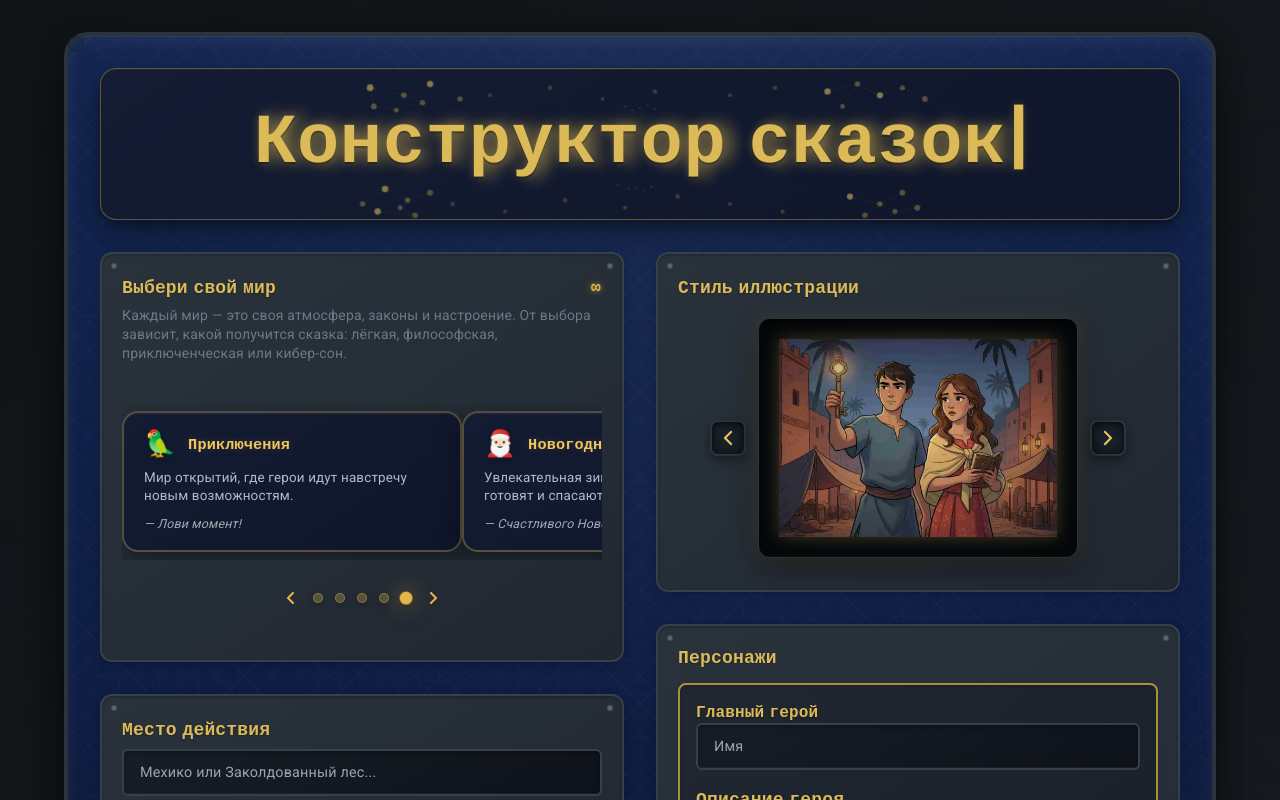
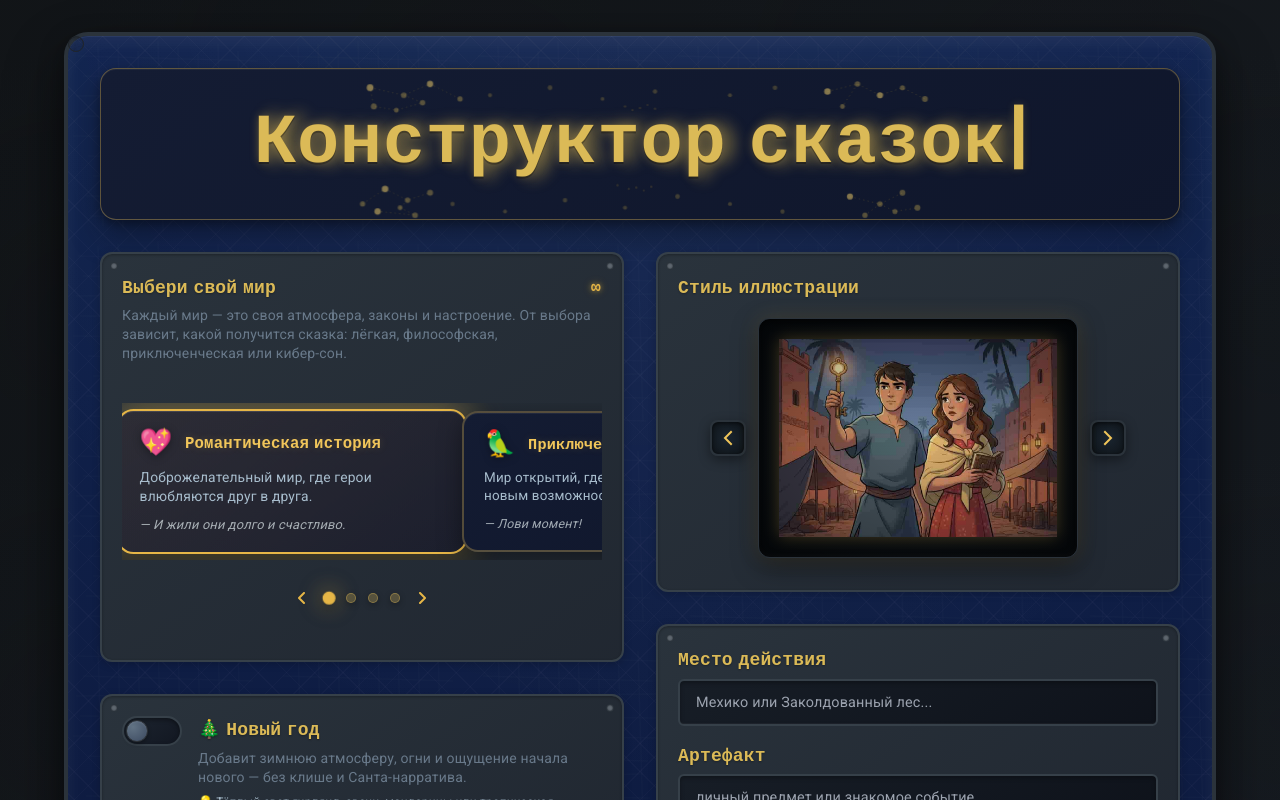
Before and after one commit to aukenbro1-crypto/fairy-tailer, a React (Vite) app: page / in a window 1280 px wide. Built offline with nearby package versions, Linux system fonts and the light colour scheme; the HTML template or start-up script is replaced by a standard one.

Commit message:
Reverted to commit e6a4124b870db3271214d5230e88ce40bce1025d

```diff
--- a/index.html
+++ b/index.html
@@ -4,26 +4,22 @@
     <meta charset="UTF-8" />
     <meta name="viewport" content="width=device-width, initial-scale=1.0" />
     <title>Create your own story</title>
-    <meta name="description" content="Стань главным героем в любимой сказке">
+    <meta name="description" content="Создавай захватывающую историю о себе и близких">
     <meta name="author" content="Lovable" />
 
-
-
+    <meta property="og:title" content="Create your own story" />
+    <meta property="og:description" content="Создавай захватывающую историю о себе и близких" />
     <meta property="og:type" content="website" />
     <meta property="og:image" content="https://lovable.dev/opengraph-image-p98pqg.png" />
 
     <meta name="twitter:card" content="summary_large_image" />
     <meta name="twitter:site" content="@lovable_dev" />
-
-
+    <meta name="twitter:title" content="Create your own story" />
+    <meta name="twitter:description" content="Создавай захватывающую историю о себе и близких" />
     <meta name="twitter:image" content="https://lovable.dev/opengraph-image-p98pqg.png" />
 
     <link href="https://fonts.googleapis.com/css2?family=Orbitron:wght@400;700;900&family=Roboto:wght@300;400;500;700;900&display=swap" rel="stylesheet">
-    <meta property="og:title" content="Create your own story">
-  <meta name="twitter:title" content="Create your own story">
-  <meta property="og:description" content="Стань главным героем в любимой сказке">
-  <meta name="twitter:description" content="Стань главным героем в любимой сказке">
-</head>
+  </head>
 
   <body>
     <div id="root"></div>
--- a/src/pages/Index.tsx
+++ b/src/pages/Index.tsx
@@ -128,6 +128,7 @@ const CompassSelector: React.FC<CompassSelectorProps> = ({
 const WEBHOOK_URL = "https://hook.eu2.make.com/c9pm5jrx6t7ki3ir3qq1e7822cai2bz9";
 interface FormData {
   world: string;
+  newyear_mode: boolean;
   location: string;
   artifact: string;
   length_target: number;
@@ -162,18 +163,18 @@ interface FormData {
 // World options for the new "Choose Your World" section
 const WORLDS = [
   {
+    value: 'disney_light',
+    emoji: '💖',
+    title: 'Романтическая история',
+    description: 'Доброжелательный мир, где герои влюбляются друг в друга.',
+    tagline: '— И жили они долго и счастливо.'
+  },
+  {
     value: 'adventure_classic',
     emoji: '🦜',
     title: 'Приключения',
     description: 'Мир открытий, где герои идут навстречу новым возможностям.',
     tagline: '— Лови момент!'
-  },
-  {
-    value: 'new_year',
-    emoji: '🎅🏻',
-    title: 'Новогодняя сказка',
-    description: 'Увлекательная зимняя история, где герои готовят и спасают праздник.',
-    tagline: '— Счастливого Нового года!'
   },
   {
     value: 'fantasy_epic',
@@ -188,13 +189,6 @@ const WORLDS = [
     title: 'Киберпанк',
     description: 'Неоновые вывески и одиночество в Сети.',
     tagline: '— Следуй за белым кроликом.'
-  },
-  {
-    value: 'disney_light',
-    emoji: '💖',
-    title: 'Романтическая история',
-    description: 'Доброжелательный мир, где герои влюбляются друг в друга.',
-    tagline: '— И жили они долго и счастливо.'
   }
 ];
 
@@ -329,6 +323,7 @@ const Index = () => {
   const [showEmailOverlay, setShowEmailOverlay] = useState(false);
   const [formData, setFormData] = useState<FormData>({
     world: 'disney_light',
+    newyear_mode: false,
     location: '',
     artifact: '',
     length_target: 15000,
@@ -391,39 +386,6 @@ const Index = () => {
     setShowEmailOverlay(false);
   };
   const handleSubmit = async () => {
-    // Special handling for new_year world - send only world parameter
-    if (formData.world === 'new_year') {
-      setShowLoader(true);
-
-      let ok = false;
-      try {
-        const response = await fetch(WEBHOOK_URL, {
-          method: 'POST',
-          headers: {
-            'Content-Type': 'application/json'
-          },
-          body: JSON.stringify({
-            world: 'new_year'
-          })
-        });
-        ok = response.ok;
-      } catch (error) {
-        ok = false;
-      }
-
-      toast({
-        title: ok ? "Успешно!" : "Ошибка",
-        description: ok ? "Ваш запрос отправлен" : "Не удалось отправить запрос",
-        variant: ok ? "default" : "destructive"
-      });
-
-      setShowLoader(false);
-      if (ok) {
-        showEmailOverlayWithProgress();
-      }
-      return;
-    }
-
     // Email validation
     if (!validateEmail(formData.email)) {
       toast({
@@ -450,6 +412,7 @@ const Index = () => {
 
     // Add all text fields
     multipartData.append('world', formData.world);
+    multipartData.append('newyear_mode', formData.newyear_mode.toString());
     multipartData.append('location', formData.location);
     multipartData.append('artifact', formData.artifact);
     multipartData.append('length_target', formData.length_target.toString());
@@ -536,6 +499,7 @@ const Index = () => {
         <div className="text-center mb-8 mixer-panel constellation-header cursor-pointer" onClick={() => {
           setFormData({
             world: 'disney_light',
+            newyear_mode: false,
             location: '',
             artifact: '',
             length_target: 15000,
@@ -882,8 +846,67 @@ const Index = () => {
               </div>
             </div>
 
+            {/* New Year Toggle */}
+            <div className="mixer-control-section mobile-order-3">
+              <div className="flex items-start gap-4">
+                <div
+                  className={`mixer-toggle ${formData.newyear_mode ? 'active' : ''}`}
+                  onClick={() => setFormData(prev => ({ ...prev, newyear_mode: !prev.newyear_mode }))}
+                >
+                  <div className="mixer-toggle-handle" />
+                </div>
+                <div className="flex-1">
+                  <label className="mixer-control-label cursor-pointer" onClick={() => setFormData(prev => ({ ...prev, newyear_mode: !prev.newyear_mode }))}>
+                    🎄 Новый год
+                  </label>
+                  <p className="mixer-hint mt-1">
+                    Добавит зимнюю атмосферу, огни и ощущение начала нового — без клише и Санта-нарратива.
+                  </p>
+                  <p className="text-xs text-muted-foreground mt-2">
+                    💡 Тёплый свет гирлянд, свечи, мандарины или тропическая новогодняя ночь — в зависимости от локации.
+                  </p>
+                </div>
+              </div>
+            </div>
+
+            {/* Email Field */}
+            <div className="mixer-control-section mobile-order-4">
+              <div className="space-y-4">
+                <div>
+                  <label className="mixer-control-label">
+                    Почта (обязательно)
+                  </label>
+                  <input type="email" className={`mixer-input ${formData.email && !validateEmail(formData.email) ? 'mixer-input-error' : ''}`} value={formData.email} onChange={e => setFormData(prev => ({
+                  ...prev,
+                  email: e.target.value
+                }))} placeholder="name@example.com" autoComplete="email" required />
+                  <p className="mixer-hint">
+                    Мы вышлем PDF на этот адрес.
+                  </p>
+                </div>
+              </div>
+            </div>
+          </div>
+
+          {/* Right Column - Story Details */}
+          <div className="space-y-8">
+            {/* 8-bit Style Picker */}
+            <div className="mixer-control-section mobile-order-2">
+              <label className="mixer-control-label">
+                Стиль иллюстрации
+              </label>
+              <StylePicker8Bit
+                value={formData.illustration_style}
+                onChange={(value) => setFormData(prev => ({
+                  ...prev,
+                  illustration_style: value,
+                  illustration_style_prompt: ILLUSTRATION_STYLES[value]
+                }))}
+              />
+            </div>
+
             {/* Location & Artifact */}
-            <div className="mixer-control-section mobile-order-2">
+            <div className="mixer-control-section mobile-order-5">
               <div className="space-y-4">
                 <div>
                   <label className="mixer-control-label">
@@ -905,27 +928,9 @@ const Index = () => {
                 </div>
               </div>
             </div>
-          </div>
-
-          {/* Right Column - Story Details */}
-          <div className="space-y-8">
-            {/* 8-bit Style Picker */}
-            <div className="mixer-control-section mobile-order-3">
-              <label className="mixer-control-label">
-                Стиль иллюстрации
-              </label>
-              <StylePicker8Bit
-                value={formData.illustration_style}
-                onChange={(value) => setFormData(prev => ({
-                  ...prev,
-                  illustration_style: value,
-                  illustration_style_prompt: ILLUSTRATION_STYLES[value]
-                }))}
-              />
-            </div>
 
             {/* Heroes Section */}
-            <div className="mixer-control-section mobile-order-4">
+            <div className="mixer-control-section mobile-order-6">
               <h3 className="mixer-section-title">Персонажи</h3>
 
               {/* Main Hero */}
@@ -1207,24 +1212,6 @@ const Index = () => {
                   </div>;
             })}
             </div>
-
-            {/* Email Field */}
-            <div className="mixer-control-section mobile-order-5">
-              <div className="space-y-4">
-                <div>
-                  <label className="mixer-control-label">
-                    Почта (обязательно)
-                  </label>
-                  <input type="email" className={`mixer-input ${formData.email && !validateEmail(formData.email) ? 'mixer-input-error' : ''}`} value={formData.email} onChange={e => setFormData(prev => ({
-                  ...prev,
-                  email: e.target.value
-                }))} placeholder="name@example.com" autoComplete="email" required />
-                  <p className="mixer-hint">
-                    Мы вышлем PDF на этот адрес.
-                  </p>
-                </div>
-              </div>
-            </div>
           </div>
         </div>
 
```
